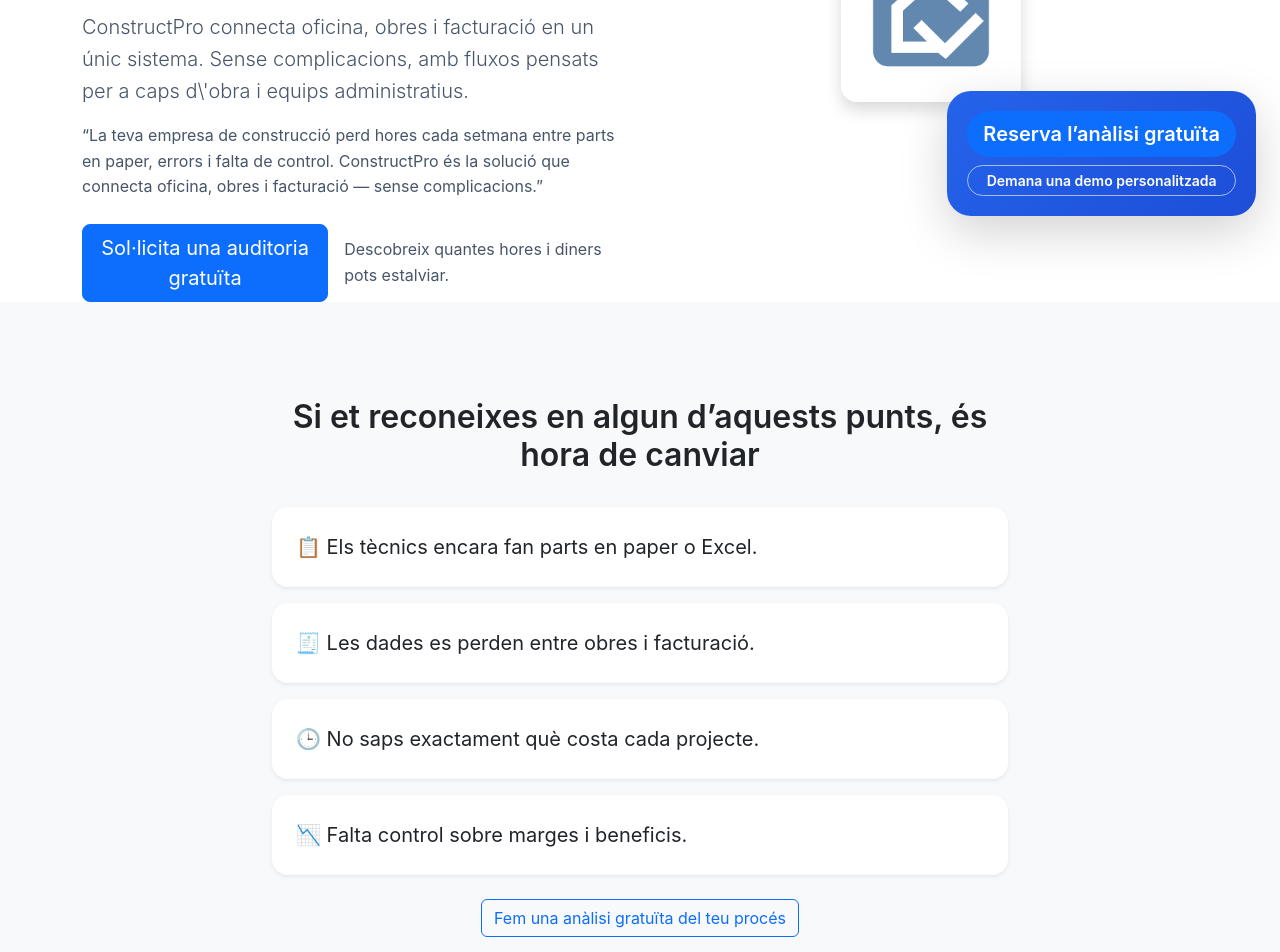
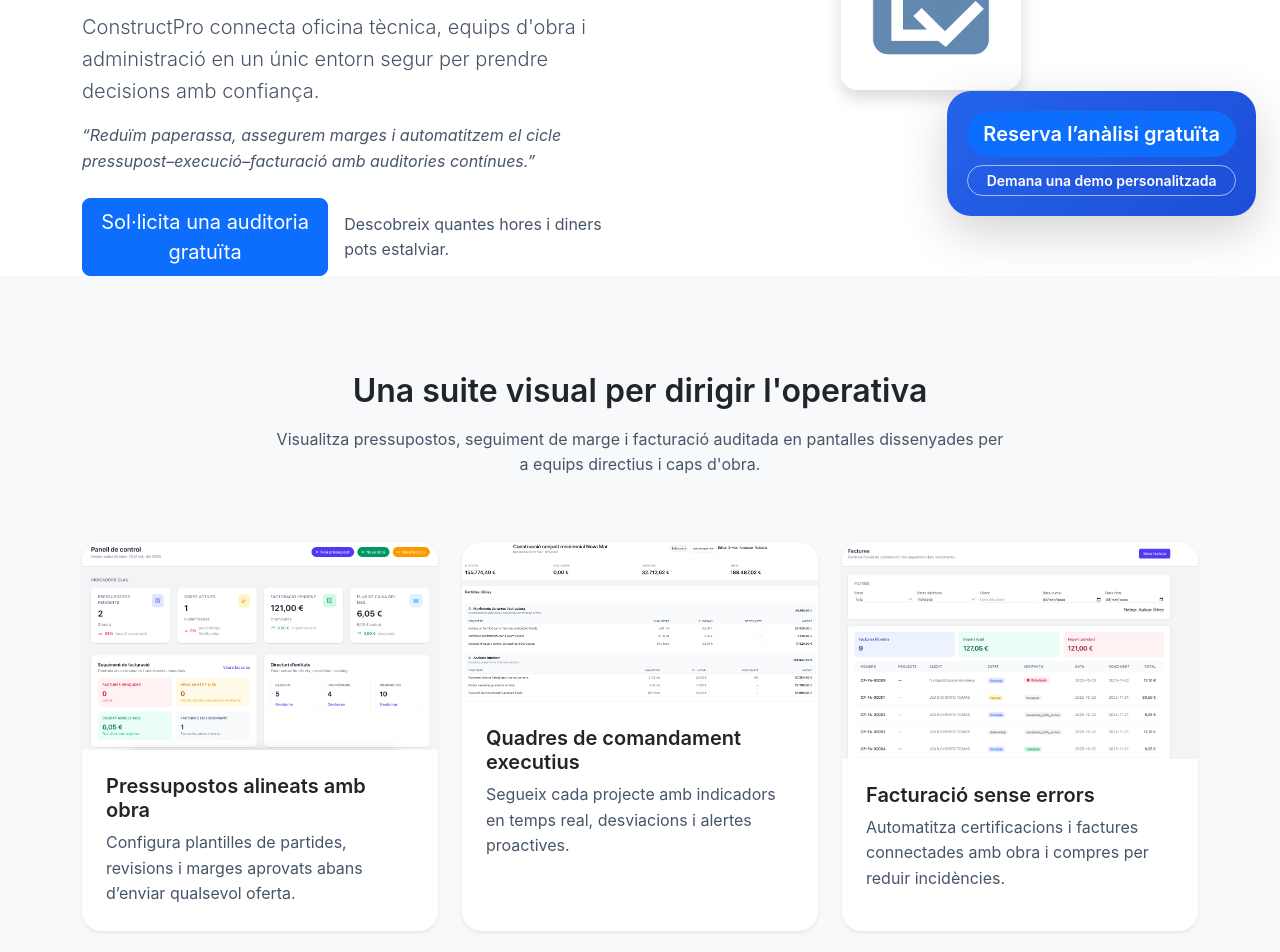
Before and after one commit to joanchorto1/web-jct-agency, a React (Create React App) app: page /constructpro in a window 1280 px wide. Shown: the part 560-1512 px from the top of the page. Built offline with nearby package versions, Linux system fonts and the light colour scheme.

Commit message:
Enhance ConstructPro presentation

```diff
--- a/src/pages/ConstructPro/index.jsx
+++ b/src/pages/ConstructPro/index.jsx
@@ -2,7 +2,6 @@
 import { Helmet } from 'react-helmet';
 import Layout from '../../components/layouts/layout';
 
-import siteManagerImg from '../../components/img/Man.png';
 import controlIcon from '../../components/img/portatilIcon.png';
 import automationIcon from '../../components/img/EFICIENCIA.png';
 import reportsIcon from '../../components/img/analisis.png';
@@ -11,6 +10,30 @@
 import captura1 from '../../components/img/captura1.png';
 import captura2 from '../../components/img/captura2.png';
 import captura3 from '../../components/img/captura3.png';
+
+const productScreens = [
+  {
+    title: 'Pressupostos alineats amb obra',
+    description:
+      'Configura plantilles de partides, revisions i marges aprovats abans d’enviar qualsevol oferta.',
+    image: captura1,
+    alt: 'Captura del mòdul de pressupostos de ConstructPro',
+  },
+  {
+    title: 'Quadres de comandament executius',
+    description:
+      'Segueix cada projecte amb indicadors en temps real, desviacions i alertes proactives.',
+    image: captura2,
+    alt: 'Dashboard principal de ConstructPro amb indicadors de marge',
+  },
+  {
+    title: 'Facturació sense errors',
+    description:
+      'Automatitza certificacions i factures connectades amb obra i compres per reduir incidències.',
+    image: captura3,
+    alt: 'Vista del sistema de factures integrades de ConstructPro',
+  },
+];
 
 const painPoints = [
   '📋 Els tècnics encara fan parts en paper o Excel.',
@@ -80,6 +103,12 @@
   },
 ];
 
+const verifactuHighlights = [
+  'Trazabilitat completa de cada factura amb segell digital i registre d’esdeveniments.',
+  'Generació automàtica dels fitxers XML i justificants requerits pel Reial Decret 1007/2023.',
+  'Connexions amb programari comptable i CRM per evitar manipulacions no autoritzades.',
+];
+
 const ConstructProPage = () => (
   <Layout>
     <Helmet>
@@ -95,16 +124,15 @@
         <div className="container">
           <div className="row align-items-center g-5 flex-column-reverse flex-lg-row">
             <div className="col-lg-6">
-              <span className="eyebrow text-uppercase text-primary">ConstructPro</span>
+              <span className="eyebrow text-uppercase text-primary">Solució ERP professional</span>
               <h1 className="display-5 fw-bold mt-3">
-                La teva empresa de construcció sense parts en paper ni pèrdua de control
+                Governar l'empresa constructora amb dades fiables i processos integrats
               </h1>
               <p className="lead text-muted mt-3">
-                ConstructPro connecta oficina, obres i facturació en un únic sistema. Sense complicacions, amb fluxos pensats
-                per a caps d\'obra i equips administratius.
+                ConstructPro connecta oficina tècnica, equips d'obra i administració en un únic entorn segur per prendre decisions amb confiança.
               </p>
-              <p className="text-muted">
-                “La teva empresa de construcció perd hores cada setmana entre parts en paper, errors i falta de control. ConstructPro és la solució que connecta oficina, obres i facturació — sense complicacions.”
+              <p className="text-muted fst-italic">
+                “Reduïm paperassa, assegurem marges i automatitzem el cicle pressupost–execució–facturació amb auditories contínues.”
               </p>
               <div className="d-flex flex-column flex-sm-row gap-3 mt-4">
                 <a href="/contacte?from=constructpro" className="btn btn-primary btn-lg">
@@ -123,6 +151,32 @@
                 style={{ maxWidth: '420px' }}
               />
             </div>
+          </div>
+        </div>
+      </section>
+
+      <section className="section-spacing bg-light">
+        <div className="container">
+          <div className="row justify-content-center text-center">
+            <div className="col-lg-8">
+              <h2 className="fw-semibold">Una suite visual per dirigir l'operativa</h2>
+              <p className="text-muted mt-3">
+                Visualitza pressupostos, seguiment de marge i facturació auditada en pantalles dissenyades per a equips directius i caps d'obra.
+              </p>
+            </div>
+          </div>
+          <div className="row g-4 mt-4">
+            {productScreens.map((screen) => (
+              <div className="col-12 col-md-6 col-lg-4" key={screen.title}>
+                <div className="card h-100 border-0 shadow-sm overflow-hidden">
+                  <img src={screen.image} alt={screen.alt} className="card-img-top" />
+                  <div className="card-body p-4">
+                    <h3 className="h5 fw-semibold">{screen.title}</h3>
+                    <p className="text-muted mb-0">{screen.description}</p>
+                  </div>
+                </div>
+              </div>
+            ))}
           </div>
         </div>
       </section>
@@ -206,6 +260,40 @@
         </div>
       </section>
 
+      <section className="section-spacing bg-dark text-white">
+        <div className="container">
+          <div className="row align-items-center g-5">
+            <div className="col-lg-6">
+              <span className="eyebrow text-uppercase text-primary">Compliment normatiu</span>
+              <h2 className="fw-semibold mt-3 text-white">ConstructPro alinea la teva empresa amb Verifactu</h2>
+              <p className="mt-3 text-white-50">
+                Preparem processos, dades i documents perquè cada factura compleixi les noves obligacions fiscals i es pugui justificar davant l'Agència Tributària.
+              </p>
+              <ul className="list-unstyled d-grid gap-3 mt-4">
+                {verifactuHighlights.map((item) => (
+                  <li key={item} className="bg-opacity-10 bg-white text-white rounded-4 p-3">
+                    {item}
+                  </li>
+                ))}
+              </ul>
+              <div className="d-flex flex-column flex-sm-row gap-3 mt-4">
+                <a href="/contacte?from=constructpro-verifactu" className="btn btn-outline-light btn-lg">
+                  Planifica el teu full de ruta
+                </a>
+                <span className="text-white-50 align-self-center">Informe de compliment i roadmap d'integració.</span>
+              </div>
+            </div>
+            <div className="col-lg-6 text-center">
+              <img
+                src={captura3}
+                alt="Pantalla de validació de factures conforme a Verifactu"
+                className="img-fluid rounded-4 shadow-lg"
+              />
+            </div>
+          </div>
+        </div>
+      </section>
+
       <section className="section-spacing">
         <div className="container">
           <div className="row justify-content-between align-items-center mb-5">
```
